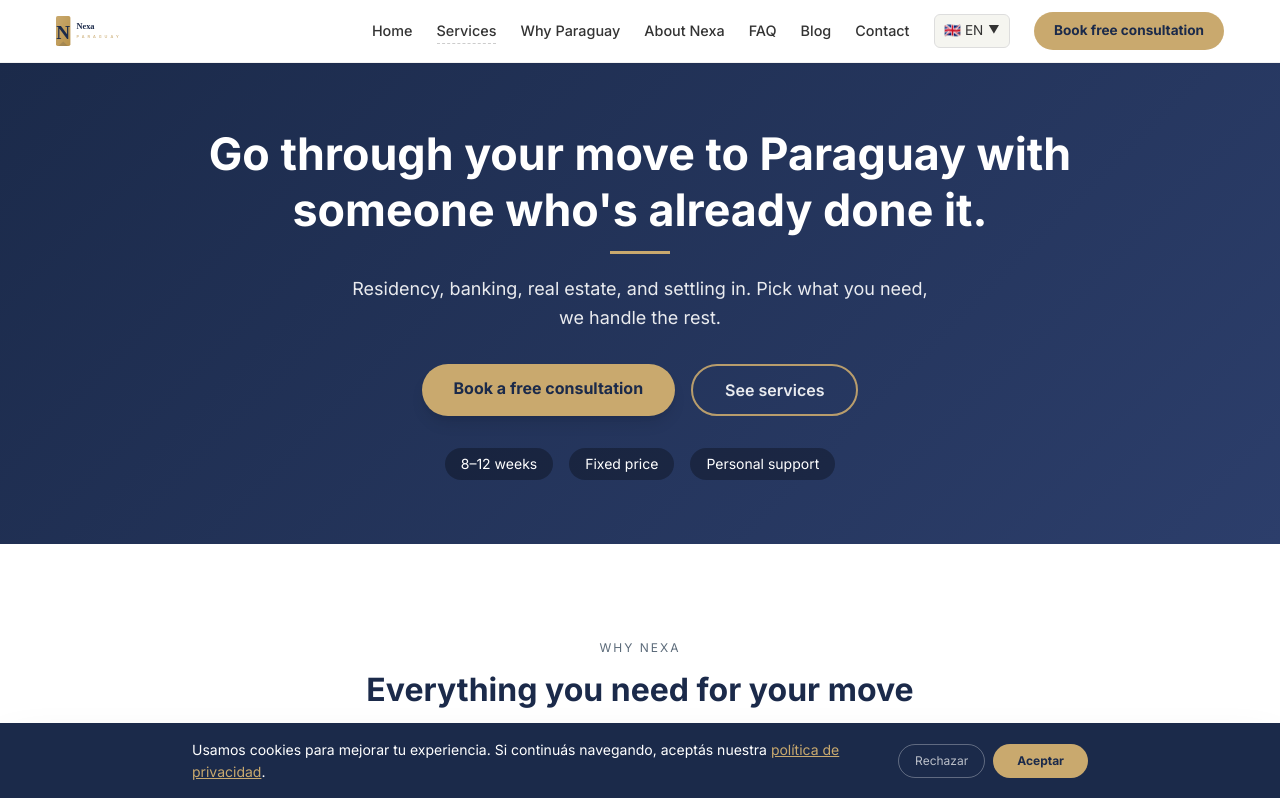
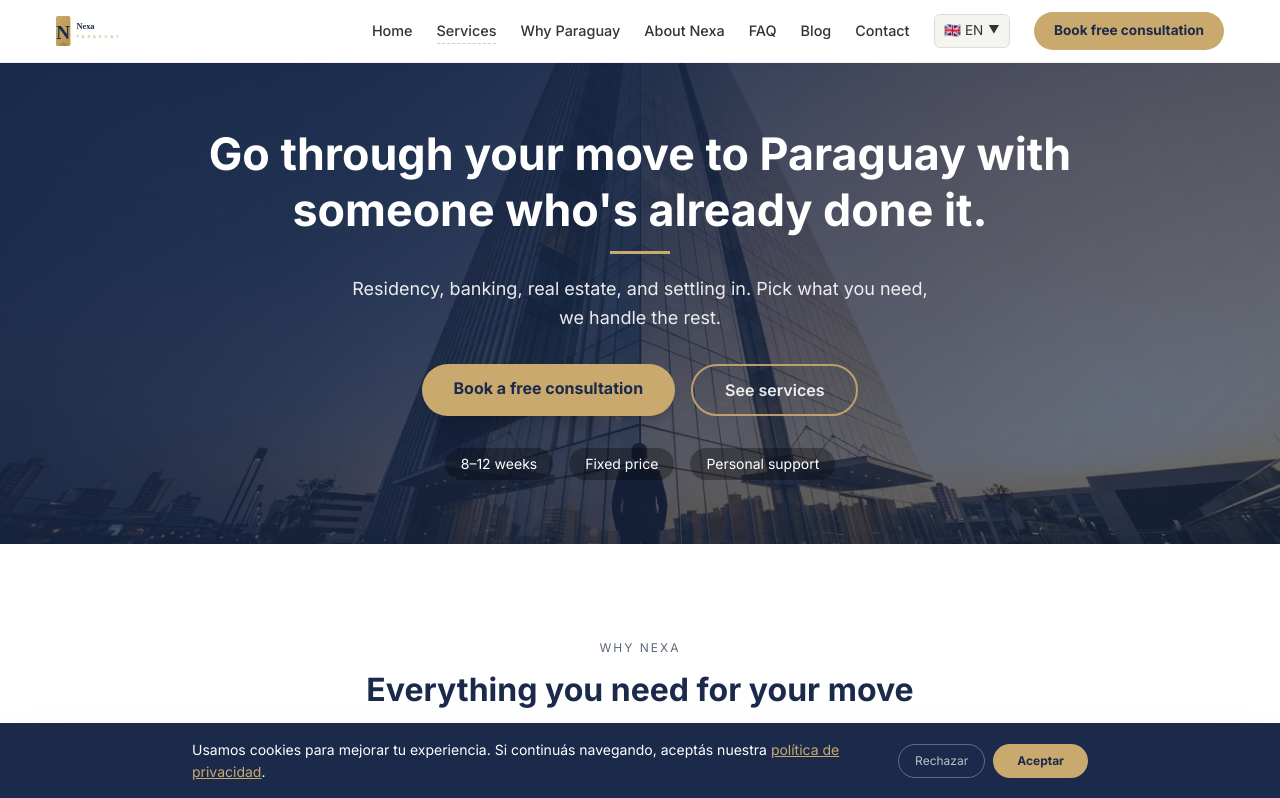
Before and after one commit to Ai-Whisperers/nexa-paraguay, a Next.js app: page /en in a window 1280 px wide. Shown: the top 798 px of the page. Built offline with nearby package versions, Linux system fonts and the light colour scheme.

Commit message:
fix: pass images.images to SectionsRenderer — resolveImage expects the inner 'images' object, not the full images.json wrapper

```diff
--- a/src/app/[locale]/[slug]/page.tsx
+++ b/src/app/[locale]/[slug]/page.tsx
@@ -32,5 +32,5 @@
   const { locale, slug } = await params
   const data = loadPageData(locale, slug)
   if (!data) return <div className="text-center p-16 text-text-muted">Not found</div>
-  return <SectionsRenderer content={data.content} pageConfig={data.pageConfig} images={data.images} locale={data.locale} />
+  return <SectionsRenderer content={data.content} pageConfig={data.pageConfig} images={data.images.images} locale={data.locale} />
 }
--- a/src/app/[locale]/page.tsx
+++ b/src/app/[locale]/page.tsx
@@ -19,5 +19,5 @@
   const { locale } = await params
   const data = loadPageData(locale, 'home')
   if (!data) return <div className="text-center p-16 text-text-muted">Page not found</div>
-  return <SectionsRenderer content={data.content} pageConfig={data.pageConfig} images={data.images} locale={data.locale} />
+  return <SectionsRenderer content={data.content} pageConfig={data.pageConfig} images={data.images.images} locale={data.locale} />
 }
```
